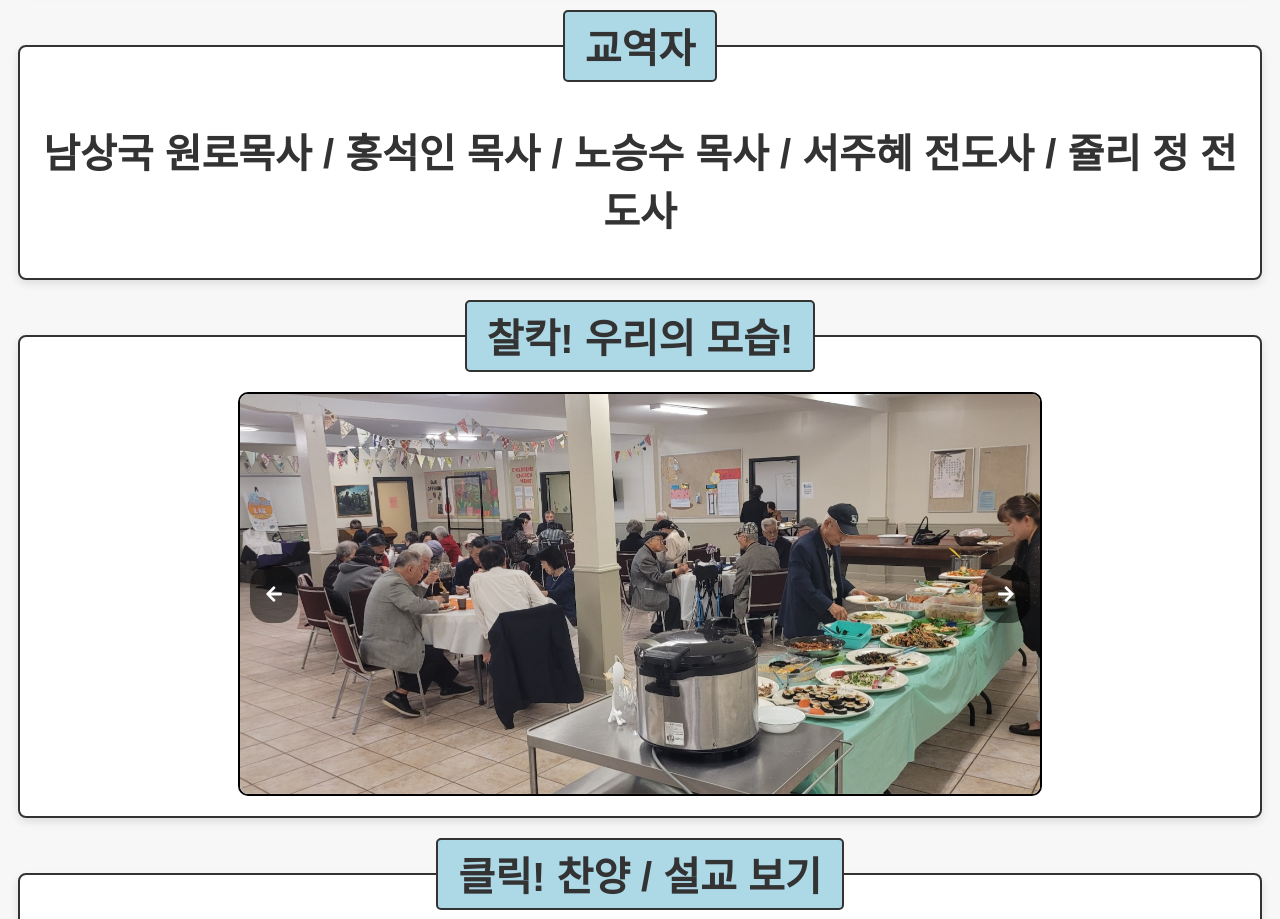
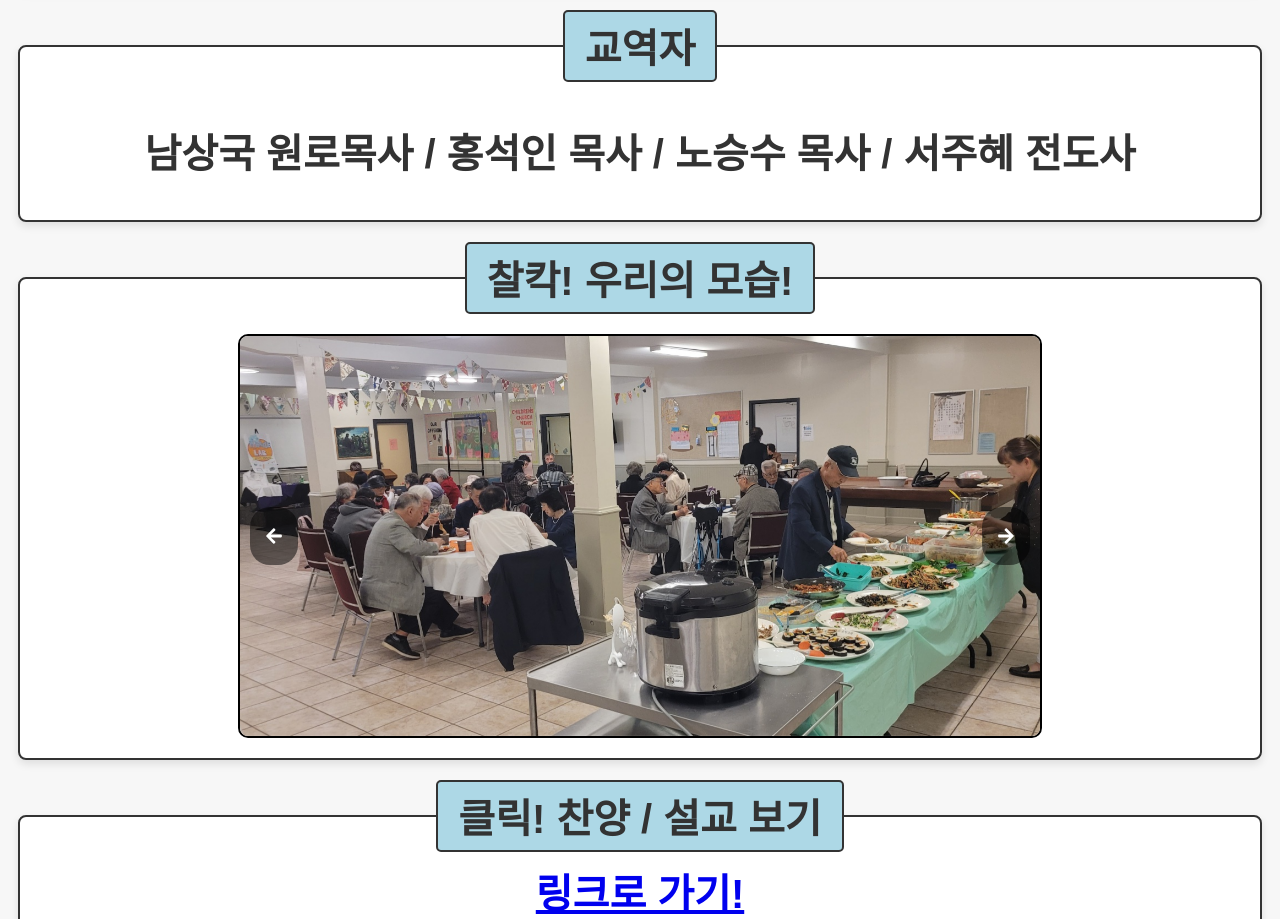
Before and after one commit to hyt152004/Somang-Website, a React (Vite) app: page / in a window 1280 px wide. Shown: the part 1800-2719 px from the top of the page. Built offline with nearby package versions, Linux system fonts and the light colour scheme.

Commit message:
remove julie jdsn

```diff
--- a/src/App.jsx
+++ b/src/App.jsx
@@ -68,7 +68,7 @@ function App() {
 
       <fieldset className="grid-container">
         <legend>교역자</legend>
-          <p>남상국 원로목사 / 홍석인 목사 / 노승수 목사 / 서주혜 전도사 / 쥴리 정 전도사</p>
+          <p>남상국 원로목사 / 홍석인 목사 / 노승수 목사 / 서주혜 전도사</p>
       </fieldset>
 
       <fieldset className="grid-container">
```
